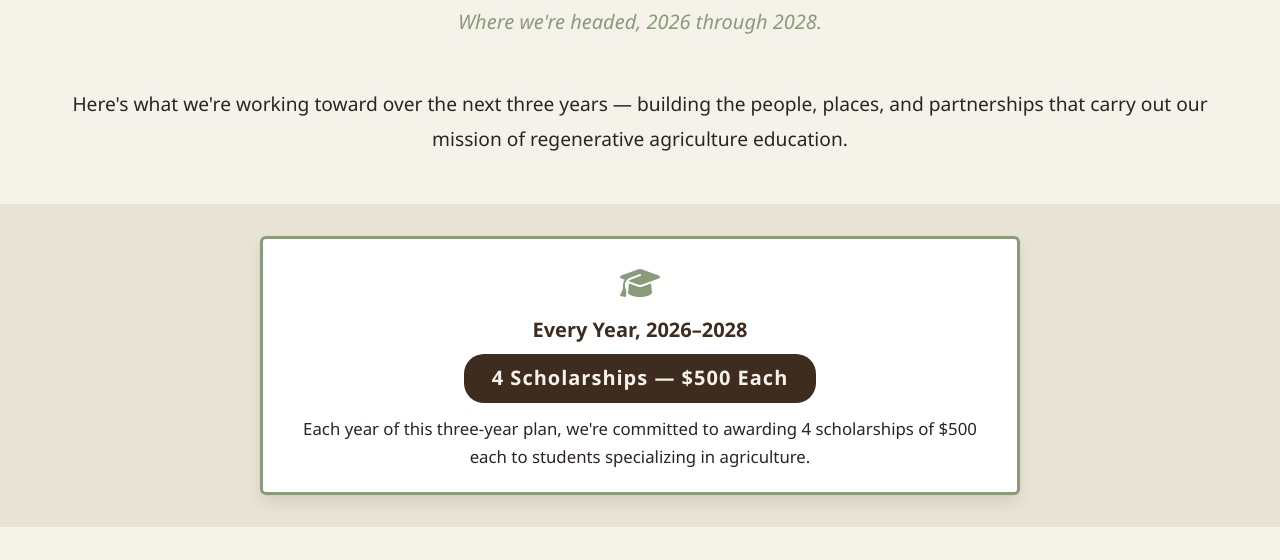
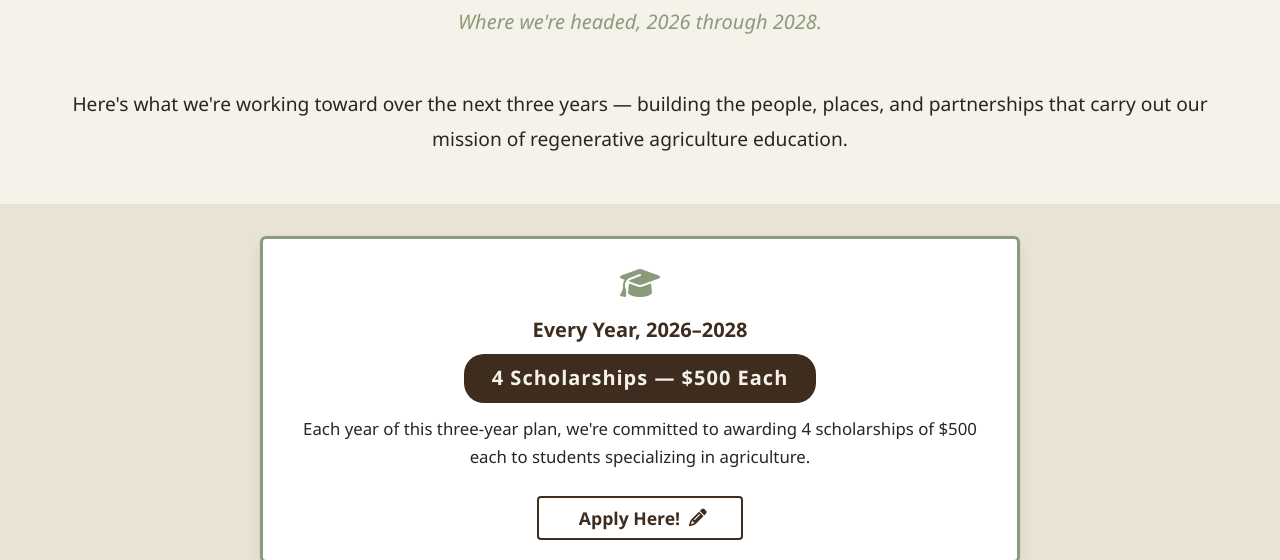
Before and after one commit to dwilla/flf, a plain HTML site: page goals.html in a window 1280 px wide. Shown: the part 191-751 px from the top of the page. Drawn offline with nearby package versions, Linux system fonts and the light colour scheme.

Commit message:
Add scholarship application Apply Here buttons
Adds an "Apply Here!" button linking to the Google Form scholarship
application on the home hero, Mission page, and Goals page.

```diff
--- a/goals.html
+++ b/goals.html
@@ -80,6 +80,15 @@
               Each year of this three-year plan, we're committed to awarding 4 scholarships of $500 each to students
               specializing in agriculture.
             </p>
+            <div style="margin-top: 1.5rem;">
+              <a id="scholarshipApplyBtnGoals" href="https://forms.gle/4b7SmUfATuS27h1S7" target="_blank"
+                rel="noopener" class="button is-earth-outlined is-large">
+                <span>Apply Here!</span>
+                <span class="icon">
+                  <i class="fas fa-pencil-alt"></i>
+                </span>
+              </a>
+            </div>
           </div>
         </div>
       </div>
```
Also changed, not shown: index.html (+9 -0 lines), mission.html (+9 -0 lines), 1 other file.
